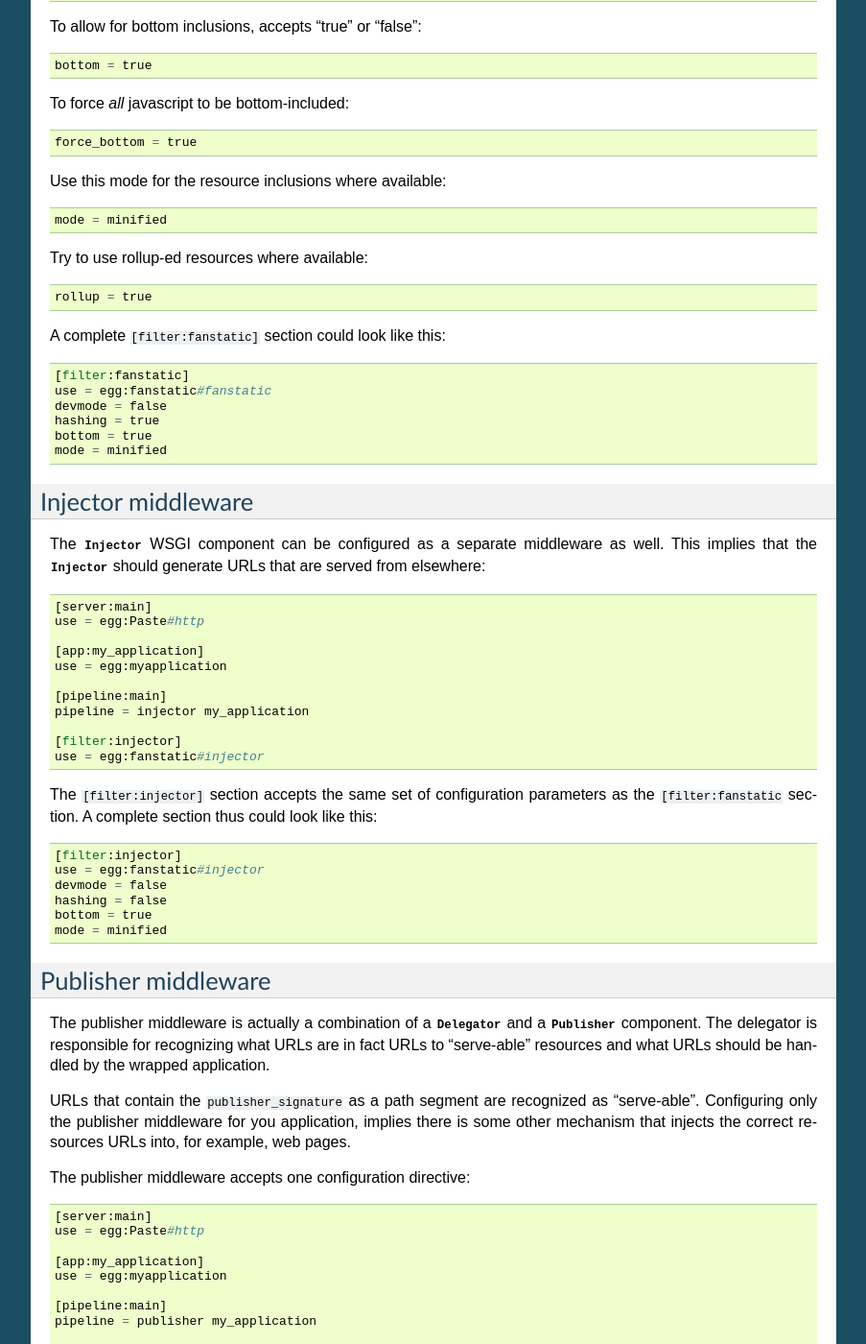
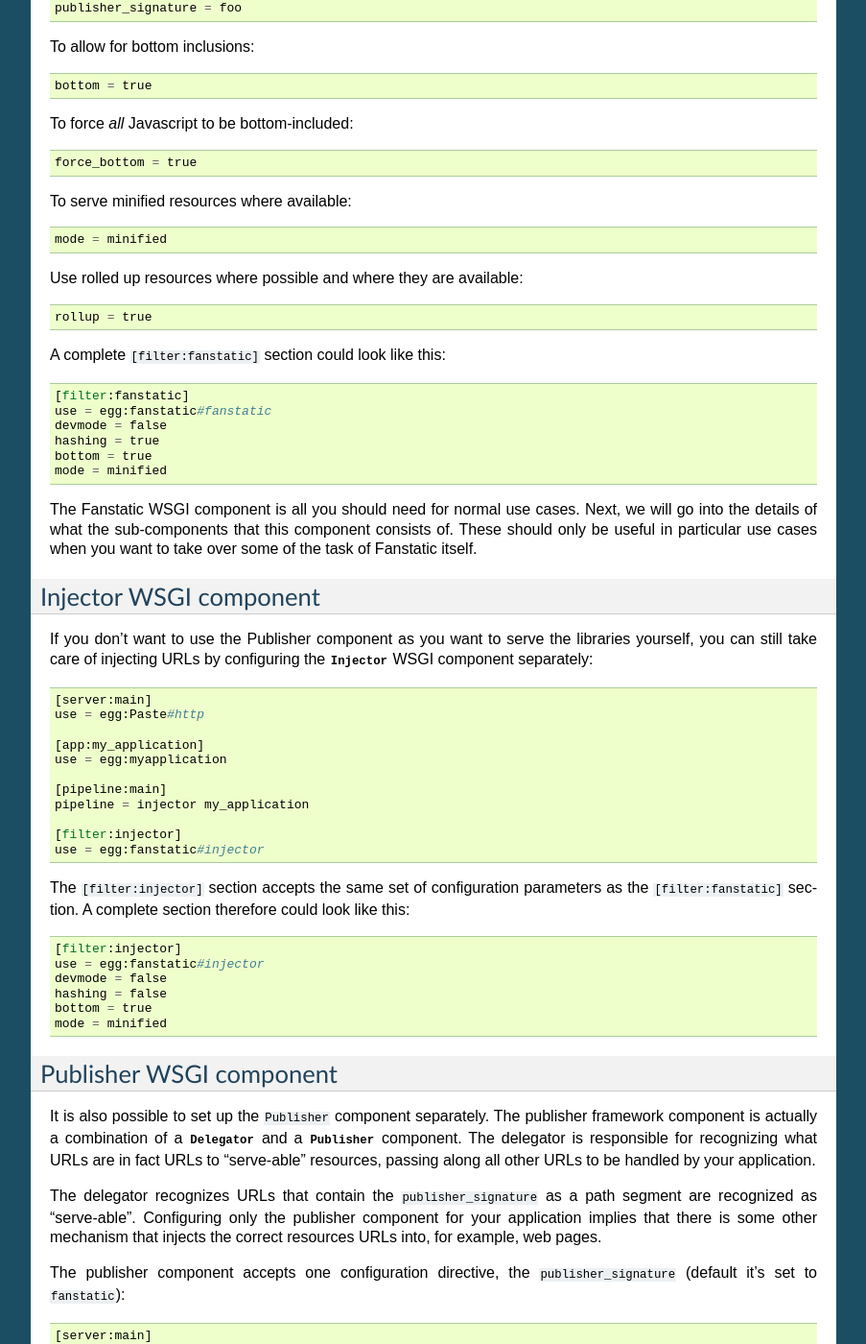
Before and after one commit to zopefoundation/fanstatic, a Sphinx documentation site: the page built from doc/paste_deploy.rst, in a window 1280 px wide and 1400 px high, scrolled down 812 px. Shown: the whole window at 96% size, without its empty margins (198-1101 px from the left). Built offline with Sphinx 7.4.7, drawn with Linux system fonts in a browser that asks for light colours; some of the changed text lies outside the part shown.

Commit message:
Some documentation improvements. Try to avoid the use of the word 'middleware' as none of it is pure middleware.

```diff
--- a/doc/paste_deploy.rst
+++ b/doc/paste_deploy.rst
@@ -7,13 +7,12 @@ Fanstatic has support for `Paste Deployment`_, a system for
 configuring WSGI applications and servers. You can configure the
 Fanstatic WSGI components using Paste Deploy.
 
-Fanstatic middleware
---------------------
+Fanstatic WSGI component
+------------------------
 
-Assuming you have configured you application with Paste, you will
-already have a configuration ``.ini`` file, say ``deploy.ini``. You
-can now wrap your application in the :py:func:`Fanstatic` middleware
-like so::
+If you have configured your application with Paste, you will already
+have a configuration ``.ini`` file, say ``deploy.ini``. You can now
+wrap your application in the :py:func:`Fanstatic` WSGI component::
 
   [server:main]
   use = egg:Paste#http
@@ -27,41 +26,41 @@ like so::
   [filter:fanstatic]
   use = egg:fanstatic#fanstatic
 
-The :py:func:`Fanstatic` middleware actually itself combines three
-separate WSGI components - the :py:class:`Injector`, the
-:py:class:`Delegator` and the :py:class:`Publisher` - into one
-convient "package".
+The :py:func:`Fanstatic` WSGI framework component actually itself
+combines three separate WSGI components - the :py:class:`Injector`,
+the :py:class:`Delegator` and the :py:class:`Publisher` - into one
+convenient component.
 
 The ``[filter:fanstatic]`` section accepts several configuration
-directives (see also the :doc:`Configuration documentation
+directives (see also the :doc:`configuration documentation
 <configuration>`):
 
-Turn devmode on or off, accepts "true" or "false"::
+Turn devmode on or off with "true" or "false"::
 
   devmode = true
 
-To turn on hashing, accepts "true" or "false"::
+To turn on hashing with "true" or "false"::
 
   hashing = true
 
-The URL segment that is used in generating URLs to resources and to
-recognize "serve-able" resource URLs::
+You can also configure the URL segment that is used in generating URLs
+to resources and to recognize "serve-able" resource URLs::
 
   publisher_signature = foo
 
-To allow for bottom inclusions, accepts "true" or "false"::
+To allow for bottom inclusions::
 
   bottom = true
 
-To force *all* javascript to be bottom-included::
+To force *all* Javascript to be bottom-included::
 
   force_bottom = true
 
-Use this mode for the resource inclusions where available::
+To serve minified resources where available::
 
   mode = minified
 
-Try to use rollup-ed resources where available::
+Use rolled up resources where possible and where they are available::
 
   rollup = true
 
@@ -74,12 +73,18 @@ A complete ``[filter:fanstatic]`` section could look like this::
   bottom = true
   mode = minified
 
-Injector middleware
--------------------
+The Fanstatic WSGI component is all you should need for normal use
+cases. Next, we will go into the details of what the sub-components
+that this component consists of. These should only be useful in
+particular use cases when you want to take over some of the task of
+Fanstatic itself.
 
-The :py:class:`Injector` WSGI component can be configured as a separate
-middleware as well. This implies that the :py:class:`Injector` should
-generate URLs that are served from elsewhere::
+Injector WSGI component
+-----------------------
+
+If you don't want to use the Publisher component as you want to serve
+the libraries yourself, you can still take care of injecting URLs by
+configuring the :py:class:`Injector` WSGI component separately::
 
   [server:main]
   use = egg:Paste#http
@@ -94,8 +99,8 @@ generate URLs that are served from elsewhere::
   use = egg:fanstatic#injector
 
 The ``[filter:injector]`` section accepts the same set of
-configuration parameters as the ``[filter:fanstatic`` section. A
-complete section thus could look like this::
+configuration parameters as the ``[filter:fanstatic]`` section. A
+complete section therefore could look like this::
 
   [filter:injector]
   use = egg:fanstatic#injector
@@ -104,21 +109,24 @@ complete section thus could look like this::
   bottom = true
   mode = minified
 
-Publisher middleware
---------------------
+Publisher WSGI component
+------------------------
 
-The publisher middleware is actually a combination of a
+It is also possible to set up the ``Publisher`` component separately.
+The publisher framework component is actually a combination of a
 :py:class:`Delegator` and a :py:class:`Publisher` component. The
 delegator is responsible for recognizing what URLs are in fact URLs to
-"serve-able" resources and what URLs should be handled by the wrapped
-application.
+"serve-able" resources, passing along all other URLs to be handled by
+your application.
 
-URLs that contain the ``publisher_signature`` as a path segment are
-recognized as "serve-able". Configuring only the publisher middleware
-for you application, implies there is some other mechanism that
-injects the correct resources URLs into, for example, web pages.
+The delegator recognizes URLs that contain the ``publisher_signature``
+as a path segment are recognized as "serve-able". Configuring only the
+publisher component for your application implies that there is some
+other mechanism that injects the correct resources URLs into, for
+example, web pages.
 
-The publisher middleware accepts one configuration directive::
+The publisher component accepts one configuration directive, the
+``publisher_signature`` (default it's set to ``fanstatic``)::
 
   [server:main]
   use = egg:Paste#http
@@ -137,7 +145,7 @@ Combining the publisher and the injector
 ----------------------------------------
 
 As explained before, the :py:func:`Fanstatic` component combines the
-publisher and injector middlewares. An equivalent configuration using
+publisher and injector components. An equivalent configuration using
 the separate components would look like this::
 
   [server:main]
@@ -161,4 +169,6 @@ the separate components would look like this::
   mode = minified
   publisher_signature = baz
 
+XXX this can't be true -- there's no delegator in sight
+
 .. _`Paste Deployment`: http://pythonpaste.org/deploy/
```
